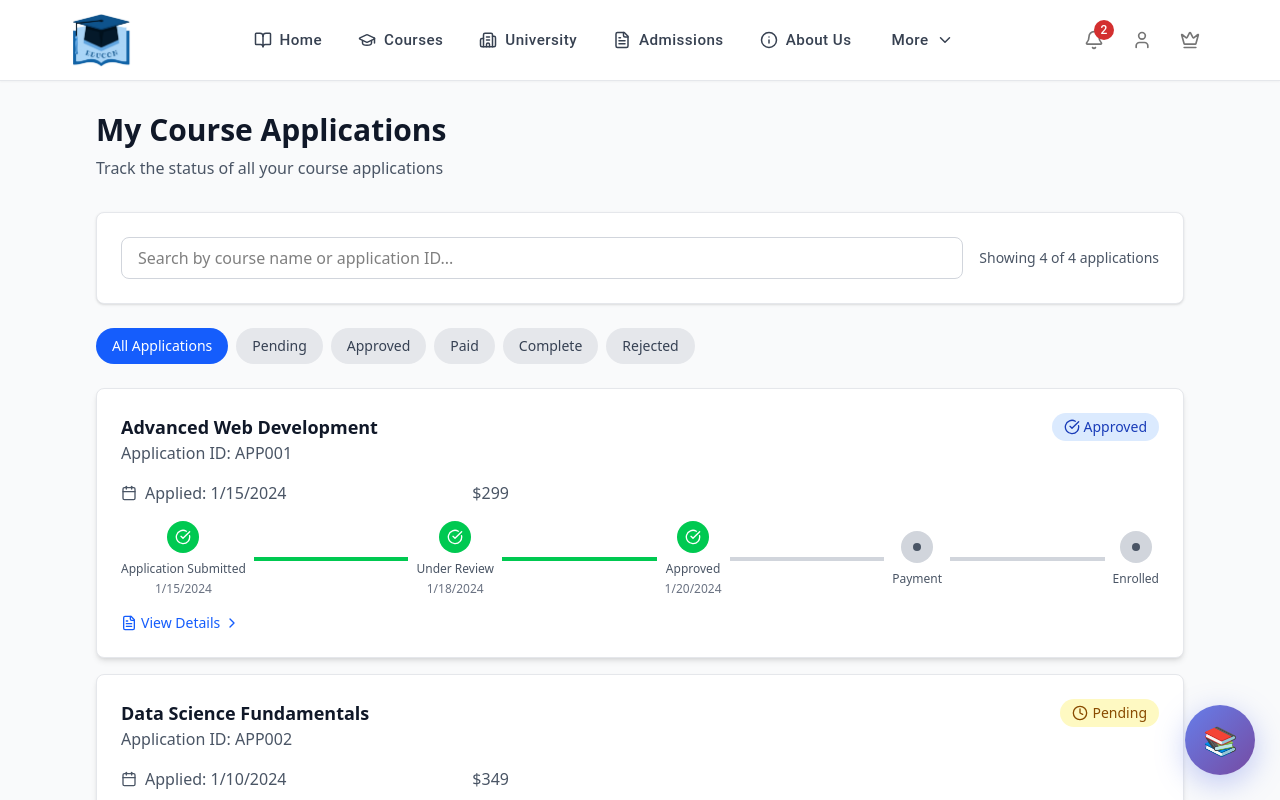
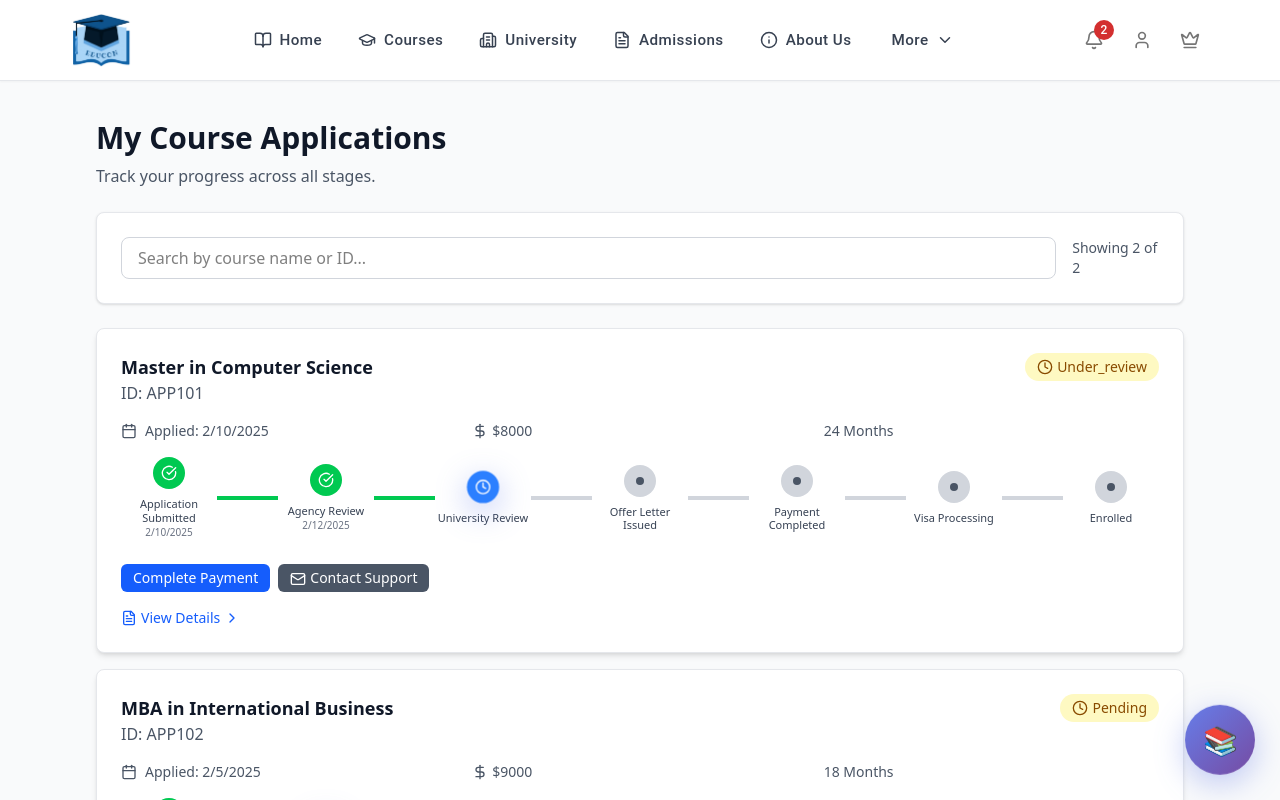
Before and after one commit to ankannexucon/educon-client, a React (Vite) app: page /your-application in a window 1280 px wide. Shown: the top 800 px of the page. Built offline with nearby package versions, Linux system fonts and the light colour scheme.

Commit message:
improved

```diff
--- a/src/pages/application/CourseApplicationPage.jsx
+++ b/src/pages/application/CourseApplicationPage.jsx
@@ -5,79 +5,25 @@ import {
   XCircle,
   DollarSign,
   BookOpen,
-  User,
   Calendar,
   FileText,
   ChevronRight,
+  Mail,
 } from "lucide-react";
+import { useAuth } from "../../contexts/authContext";
 
-// Mock data for course applications
-const mockApplications = [
-  {
-    id: "APP001",
-    courseName: "Advanced Web Development",
-    instructor: "Dr. Sarah Johnson",
-    appliedDate: "2024-01-15",
-    duration: "12 weeks",
-    fees: 299,
-    status: "approved",
-    progress: [
-      { stage: "applied", status: "completed", date: "2024-01-15" },
-      { stage: "under_review", status: "completed", date: "2024-01-18" },
-      { stage: "approved", status: "completed", date: "2024-01-20" },
-      { stage: "payment", status: "pending", date: null },
-      { stage: "enrolled", status: "pending", date: null },
-    ],
-  },
-  {
-    id: "APP002",
-    courseName: "Data Science Fundamentals",
-    instructor: "Prof. Michael Chen",
-    appliedDate: "2024-01-10",
-    duration: "10 weeks",
-    fees: 349,
-    status: "pending",
-    progress: [
-      { stage: "applied", status: "completed", date: "2024-01-10" },
-      { stage: "under_review", status: "current", date: null },
-      { stage: "approved", status: "pending", date: null },
-      { stage: "payment", status: "pending", date: null },
-      { stage: "enrolled", status: "pending", date: null },
-    ],
-  },
-  {
-    id: "APP003",
-    courseName: "Machine Learning Advanced",
-    instructor: "Dr. Emily Rodriguez",
-    appliedDate: "2024-01-05",
-    duration: "16 weeks",
-    fees: 499,
-    status: "paid",
-    progress: [
-      { stage: "applied", status: "completed", date: "2024-01-05" },
-      { stage: "under_review", status: "completed", date: "2024-01-08" },
-      { stage: "approved", status: "completed", date: "2024-01-12" },
-      { stage: "payment", status: "completed", date: "2024-01-14" },
-      { stage: "enrolled", status: "pending", date: null },
-    ],
-  },
-  {
-    id: "APP004",
-    courseName: "UI/UX Design Principles",
-    instructor: "Ms. Jessica Williams",
-    appliedDate: "2024-01-20",
-    duration: "8 weeks",
-    fees: 249,
-    status: "rejected",
-    progress: [
-      { stage: "applied", status: "completed", date: "2024-01-20" },
-      { stage: "under_review", status: "completed", date: "2024-01-22" },
-      { stage: "approved", status: "rejected", date: "2024-01-23" },
-      { stage: "payment", status: "cancelled", date: null },
-      { stage: "enrolled", status: "cancelled", date: null },
-    ],
-  },
-];
+// -----------------------------------------
+// CONFIG
+// -----------------------------------------
+const stageLabels = {
+  applied: "Application Submitted",
+  agency_review: "Agency Review",
+  university_review: "University Review",
+  offer_letter: "Offer Letter Issued",
+  payment: "Payment Completed",
+  visa: "Visa Processing",
+  enrolled: "Enrolled",
+};
 
 const statusConfig = {
   pending: {
@@ -112,23 +58,59 @@ const statusConfig = {
   },
 };
 
-const stageLabels = {
-  applied: "Application Submitted",
-  under_review: "Under Review",
-  approved: "Approved",
-  payment: "Payment",
-  enrolled: "Enrolled",
-};
+// -----------------------------------------
+// MOCK APPLICATION DATA
+// -----------------------------------------
+const mockApplications = [
+  {
+    id: "APP101",
+    courseName: "Master in Computer Science",
+    applicant: "John Doe",
+    appliedDate: "2025-02-10",
+    duration: "24 Months",
+    fees: 8000,
+    status: "under_review",
+    progress: [
+      { stage: "applied", status: "completed", date: "2025-02-10" },
+      { stage: "agency_review", status: "completed", date: "2025-02-12" },
+      { stage: "university_review", status: "current", date: null },
+      { stage: "offer_letter", status: "pending", date: null },
+      { stage: "payment", status: "pending", date: null },
+      { stage: "visa", status: "pending", date: null },
+      { stage: "enrolled", status: "pending", date: null },
+    ],
+  },
+  {
+    id: "APP102",
+    courseName: "MBA in International Business",
+    applicant: "Jane Smith",
+    appliedDate: "2025-02-05",
+    duration: "18 Months",
+    fees: 9000,
+    status: "pending",
+    progress: [
+      { stage: "applied", status: "completed", date: "2025-02-05" },
+      { stage: "agency_review", status: "current", date: null },
+      { stage: "university_review", status: "pending", date: null },
+      { stage: "offer_letter", status: "pending", date: null },
+      { stage: "payment", status: "pending", date: null },
+      { stage: "visa", status: "pending", date: null },
+      { stage: "enrolled", status: "pending", date: null },
+    ],
+  },
+];
 
+// -----------------------------------------
+// SMALL COMPONENTS
+// -----------------------------------------
 const StatusBadge = ({ status }) => {
-  const config = statusConfig[status];
-  const IconComponent = config.icon;
-
+  const config = statusConfig[status] || statusConfig.pending;
+  const Icon = config.icon;
   return (
     <span
       className={`inline-flex items-center px-3 py-1 rounded-full text-sm font-medium ${config.text} ${config.bg}`}
     >
-      <IconComponent className="w-4 h-4 mr-1" />
+      <Icon className="w-4 h-4 mr-1" />
       {status.charAt(0).toUpperCase() + status.slice(1)}
     </span>
   );
@@ -136,16 +118,16 @@ const StatusBadge = ({ status }) => {
 
 const ProgressTracker = ({ progress }) => {
   return (
-    <div className="flex items-center justify-between mb-4">
+    <div className="flex flex-wrap items-center justify-between mb-6">
       {progress.map((step, index) => (
         <React.Fragment key={step.stage}>
-          <div className="flex flex-col items-center">
+          <div className="flex flex-col items-center w-24">
             <div
-              className={`w-8 h-8 rounded-full flex items-center justify-center ${
+              className={`w-8 h-8 flex items-center justify-center rounded-full transition-all ${
                 step.status === "completed"
                   ? "bg-green-500 text-white"
                   : step.status === "current"
-                  ? "bg-blue-500 text-white"
+                  ? "bg-blue-500 text-white animate-pulse"
                   : step.status === "rejected"
                   ? "bg-red-500 text-white"
                   : "bg-gray-300 text-gray-600"
@@ -156,22 +138,22 @@ const ProgressTracker = ({ progress }) => {
               )}
               {step.status === "current" && <Clock className="w-4 h-4" />}
               {step.status === "rejected" && <XCircle className="w-4 h-4" />}
-              {(step.status === "pending" || step.status === "cancelled") && (
+              {step.status === "pending" && (
                 <div className="w-2 h-2 bg-current rounded-full" />
               )}
             </div>
-            <span className="text-xs mt-2 text-center text-gray-600">
+            <p className="text-[11px] text-center mt-2 font-medium text-gray-700 leading-tight">
               {stageLabels[step.stage]}
-            </span>
+            </p>
             {step.date && (
-              <span className="text-xs text-gray-500 mt-1">
+              <p className="text-[10px] text-gray-500">
                 {new Date(step.date).toLocaleDateString()}
-              </span>
+              </p>
             )}
           </div>
           {index < progress.length - 1 && (
             <div
-              className={`flex-1 h-1 mx-2 ${
+              className={`flex-1 h-1 ${
                 progress[index + 1].status === "completed" ||
                 progress[index + 1].status === "current"
                   ? "bg-green-500"
@@ -185,8 +167,83 @@ const ProgressTracker = ({ progress }) => {
   );
 };
 
-const CourseApplicationCard = ({ application }) => {
+// -----------------------------------------
+// ROLE-BASED ACTIONS
+// -----------------------------------------
+const RoleActions = ({ role, application, onAction }) => {
+  switch (role) {
+    case "agency":
+      return (
+        <div className="flex gap-2 mt-2">
+          <button
+            onClick={() => onAction("mark_reviewed")}
+            className="px-3 py-1 bg-green-500 text-white rounded-md text-sm"
+          >
+            Mark Reviewed
+          </button>
+          <button
+            onClick={() => onAction("forward")}
+            className="px-3 py-1 bg-blue-500 text-white rounded-md text-sm"
+          >
+            Forward to University
+          </button>
+        </div>
+      );
+    case "university":
+      return (
+        <div className="flex gap-2 mt-2">
+          <button
+            onClick={() => onAction("approve")}
+            className="px-3 py-1 bg-green-600 text-white rounded-md text-sm"
+          >
+            Approve Application
+          </button>
+          <button
+            onClick={() => onAction("reject")}
+            className="px-3 py-1 bg-red-500 text-white rounded-md text-sm"
+          >
+            Reject
+          </button>
+          <button
+            onClick={() => onAction("issue_offer")}
+            className="px-3 py-1 bg-purple-500 text-white rounded-md text-sm"
+          >
+            Issue Offer Letter
+          </button>
+        </div>
+      );
+    case "student":
+      return (
+        <div className="flex gap-2 mt-2">
+          <button
+            onClick={() => onAction("pay")}
+            className="px-3 py-1 bg-blue-600 text-white rounded-md text-sm"
+          >
+            Complete Payment
+          </button>
+          <button
+            onClick={() => onAction("contact")}
+            className="px-3 py-1 bg-gray-600 text-white rounded-md text-sm"
+          >
+            <Mail className="w-4 h-4 inline mr-1" />
+            Contact Support
+          </button>
+        </div>
+      );
+    default:
+      return null;
+  }
+};
+
+// -----------------------------------------
+// MAIN CARD COMPONENT
+// -----------------------------------------
+const CourseApplicationCard = ({ application, role }) => {
   const [isExpanded, setIsExpanded] = useState(false);
+
+  const handleAction = (action) => {
+    alert(`${action} performed for ${application.courseName}`);
+  };
 
   return (
     <div className="bg-white rounded-lg shadow-md border border-gray-200 mb-4 overflow-hidden">
@@ -196,29 +253,33 @@ const CourseApplicationCard = ({ application }) => {
             <h3 className="text-lg font-semibold text-gray-900">
               {application.courseName}
             </h3>
-            <p className="text-gray-600">Application ID: {application.id}</p>
+            <p className="text-gray-600">ID: {application.id}</p>
           </div>
           <StatusBadge status={application.status} />
         </div>
 
-        <div className="grid grid-cols-1 md:grid-cols-3 gap-4 mb-4">
-          <div className="flex items-center text-gray-600">
+        <div className="grid grid-cols-1 md:grid-cols-3 gap-4 mb-4 text-gray-600 text-sm">
+          <div className="flex items-center">
             <Calendar className="w-4 h-4 mr-2" />
-            <span>
             Applied: {new Date(application.appliedDate).toLocaleDateString()}
-            </span>
           </div>
-          <div className="flex items-center text-gray-600">
-            {/* <DollarSign className="w-4 h-4 mr-2" /> */}
-            <span>${application.fees}</span>
+          <div className="flex items-center">
+            <DollarSign className="w-4 h-4 mr-1" /> ${application.fees}
           </div>
+          <div>{application.duration}</div>
         </div>
 
         <ProgressTracker progress={application.progress} />
 
+        <RoleActions
+          role={role}
+          application={application}
+          onAction={handleAction}
+        />
+
         <button
           onClick={() => setIsExpanded(!isExpanded)}
-          className="flex items-center text-blue-600 hover:text-blue-800 text-sm font-medium"
+          className="flex items-center text-blue-600 hover:text-blue-800 text-sm font-medium mt-4"
         >
           <FileText className="w-4 h-4 mr-1" />
           {isExpanded ? "Hide Details" : "View Details"}
@@ -234,29 +295,9 @@ const CourseApplicationCard = ({ application }) => {
             <h4 className="font-medium text-gray-900 mb-2">
               Application Details
             </h4>
-            <div className="grid grid-cols-1 md:grid-cols-2 gap-4 text-sm">
-              <div>
-                <span className="font-medium text-gray-600">
-                  Course Duration:
-                </span>
-                <span className="ml-2">{application.duration}</span>
-              </div>
-              <div>
-                <span className="font-medium text-gray-600">Next Steps:</span>
-                <span className="ml-2">
-                  {application.status === "pending" &&
-                    "Your application is under review"}
-                  {application.status === "approved" &&
-                    "Please complete the payment to enroll"}
-                  {application.status === "paid" &&
-                    "Waiting for course commencement"}
-                  {application.status === "complete" &&
-                    "Course completed successfully"}
-                  {application.status === "rejected" &&
-                    "Application was not approved"}
-                </span>
-              </div>
-            </div>
+            <p className="text-sm text-gray-700">
+              Review the full process and next steps based on your role.
+            </p>
           </div>
         )}
       </div>
@@ -264,38 +305,13 @@ const CourseApplicationCard = ({ application }) => {
   );
 };
 
-const FilterButtons = ({ activeFilter, onFilterChange }) => {
-  const filters = [
-    { key: "all", label: "All Applications" },
-    { key: "pending", label: "Pending" },
-    { key: "approved", label: "Approved" },
-    { key: "paid", label: "Paid" },
-    { key: "complete", label: "Complete" },
-    { key: "rejected", label: "Rejected" },
-  ];
-
-  return (
-    <div className="flex flex-wrap gap-2 mb-6">
-      {filters.map((filter) => (
-        <button
-          key={filter.key}
-          onClick={() => onFilterChange(filter.key)}
-          className={`px-4 py-2 rounded-full text-sm font-medium transition-colors ${
-            activeFilter === filter.key
-              ? "bg-blue-600 text-white"
-              : "bg-gray-200 text-gray-700 hover:bg-gray-300"
-          }`}
-        >
-          {filter.label}
-        </button>
-      ))}
-    </div>
-  );
-};
-
+// -----------------------------------------
+// MAIN PAGE COMPONENT
+// -----------------------------------------
 export default function CourseApplicationPage() {
   const [filter, setFilter] = useState("all");
   const [searchTerm, setSearchTerm] = useState("");
+  const { user } = useAuth(); // 👈 role comes from context
 
   const filteredApplications = mockApplications.filter((app) => {
     const matchesFilter = filter === "all" || app.status === filter;
@@ -306,43 +322,39 @@ export default function CourseApplicationPage() {
   });
 
   return (
-    <div className="min-h-screen bg-gray-50 py-8">
+    <div className="min-h-screen bg-gray-50 py-10">
       <div className="max-w-6xl mx-auto px-4 sm:px-6 lg:px-8">
-        <div className="mb-8">
         <h1 className="text-3xl font-bold text-gray-900 mb-2">
           My Course Applications
         </h1>
-          <p className="text-gray-600">
-            Track the status of all your course applications
+        <p className="text-gray-600 mb-6">
+          Track your progress across all stages.
         </p>
-        </div>
 
+        {/* Search + Filter */}
         <div className="bg-white rounded-lg shadow-sm border border-gray-200 p-6 mb-6">
           <div className="flex flex-col md:flex-row md:items-center md:justify-between gap-4">
-            <div className="flex-1">
             <input
               type="text"
-                placeholder="Search by course name or application ID..."
+              placeholder="Search by course name or ID..."
               value={searchTerm}
               onChange={(e) => setSearchTerm(e.target.value)}
               className="w-full px-4 py-2 border border-gray-300 rounded-lg focus:ring-2 focus:ring-blue-500 focus:border-blue-500"
             />
-            </div>
             <div className="text-sm text-gray-600">
-              Showing {filteredApplications.length} of {mockApplications.length}{" "}
-              applications
+              Showing {filteredApplications.length} of {mockApplications.length}
             </div>
           </div>
         </div>
 
-        <FilterButtons activeFilter={filter} onFilterChange={setFilter} />
-
+        {/* Cards */}
         <div className="space-y-4">
           {filteredApplications.length > 0 ? (
-            filteredApplications.map((application) => (
+            filteredApplications.map((app) => (
               <CourseApplicationCard
-                key={application.id}
-                application={application}
+                key={app.id}
+                application={app}
+                role={user?.role || "student"}
               />
             ))
           ) : (
@@ -352,9 +364,7 @@ export default function CourseApplicationPage() {
                 No applications found
               </h3>
               <p className="text-gray-600">
-                {searchTerm || filter !== "all"
-                  ? "Try adjusting your search or filter criteria"
-                  : "You haven't applied to any courses yet"}
+                Try adjusting your search or filter criteria.
               </p>
             </div>
           )}
```
Lines whose indentation alone changed are shown as unchanged.
